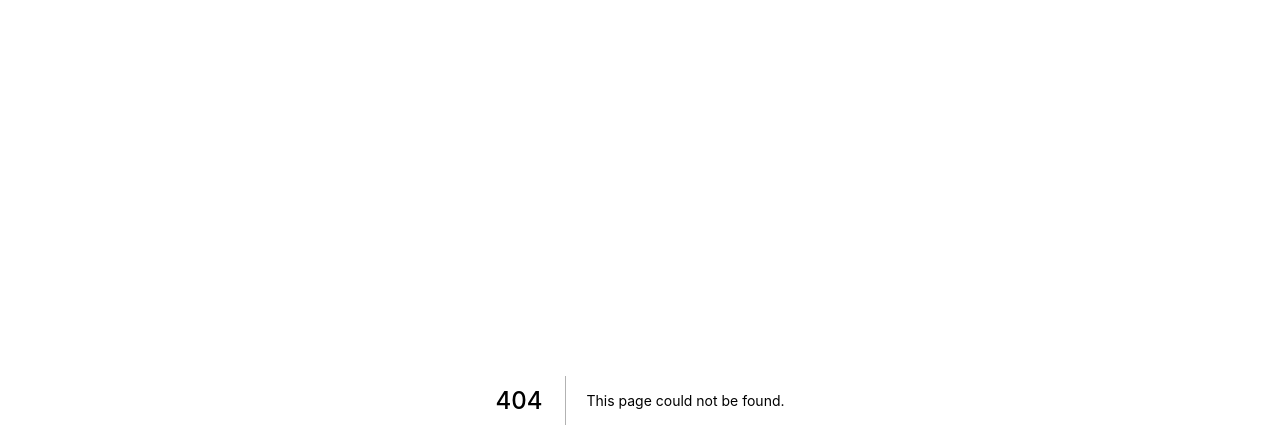
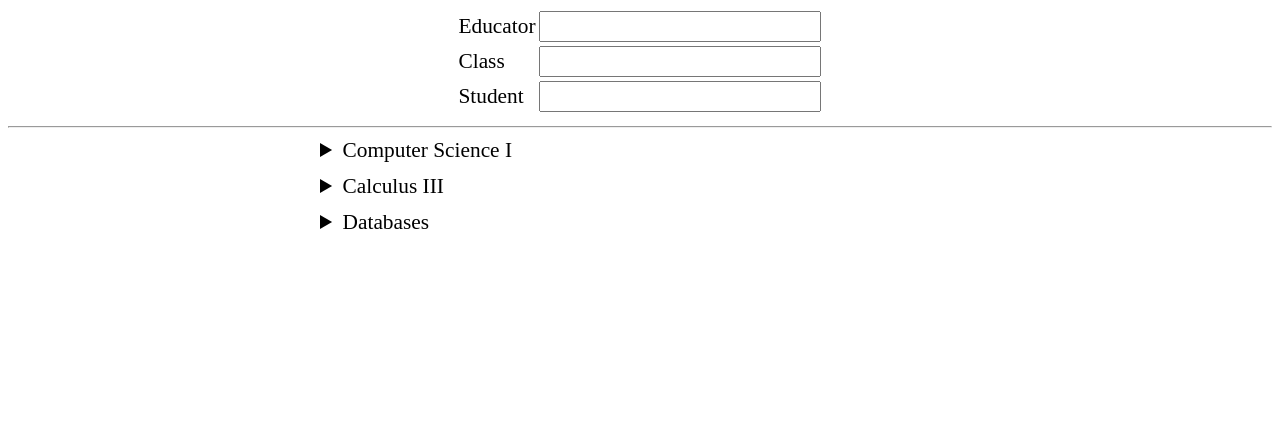
Before and after one commit to Your-Kid-Sucks/Your-Kid-Sucks, a Next.js app: page /overview in a window 1280 px wide. Before the commit this address had no page. Shown: the top 448 px of the page. Built offline with nearby package versions, Linux system fonts and the light colour scheme.

Commit message:
Look at example data in overview kinda?

```diff
--- /dev/null
+++ b/pages/overview.js
@@ -0,0 +1,101 @@
+let fields = {
+  educator: "Educator",
+  class: "Class",
+  student: "Student",
+}
+
+let fN = ["Bill", "Billy", "Bob", "Joe", "Julie", "Jenny"]
+let lN = ["Smith", "McIntosh", "Green", "Williams", "Brown", "Jones"]
+
+function randInt(min, max) {
+    return Math.floor(Math.random() * (max - min + 1)) + min;
+}
+
+let randName = () => fN[randInt(0, fN.length)] + " " + lN[randInt(0, lN.length)]
+
+let classes = [
+  "Computer Science I",
+  "Calculus III",
+  "Databases"
+]
+
+let exampleData = classes.map(c => {
+  return {
+    name: c,
+    studentData: Array(5).fill(0).map(
+      () => {
+        return {
+          name: randName(),
+          bpa: 4 * Math.random()
+        }
+      }
+    )
+  }
+})
+
+
+const Overview = () => (
+  <div>
+  <style jsx>
+    {`
+      * {
+        font-size: 16pt;
+      }
+
+      #search {
+        margin: 0 auto;
+      }
+
+      #viewer {
+        max-width: 50vw;
+        margin: 0 auto;
+      }
+
+      #viewer > * {
+        margin-bottom: 0.5em;
+      }
+    `}
+  </style>
+  <div>
+    <table id="search">
+      {
+        Object.keys(fields).map(fk => {
+          let fv = fields[fk]
+          return (
+            <tr>
+              <td><label for={fk}>{fv}</label></td>
+              <td><input type="text" name={fk}/></td>
+            </tr>
+          )
+        })
+      }
+    </table>
+    <hr />
+    <div id="viewer">
+      {
+        exampleData.map(c => (
+          <details>
+            <summary>{c.name}</summary>
+            {
+              c.studentData.map(s => (
+                <details>
+                  <summary>{s.name}: <span style={{color: `hsl(${s.bpa * 30}, 70%, 50%)`}}>{s.bpa.toFixed(2)}</span></summary>
+                  <ul>
+                    <li>Ha</li>
+                    <li>Ha</li>
+                    <li>There's</li>
+                    <li>Nothing</li>
+                    <li>Here</li>
+                  </ul>
+                </details>
+              ))
+            }
+          </details>
+        ))
+      }
+    </div>
+  </div>
+  </div>
+)
+
+export default Overview
```
